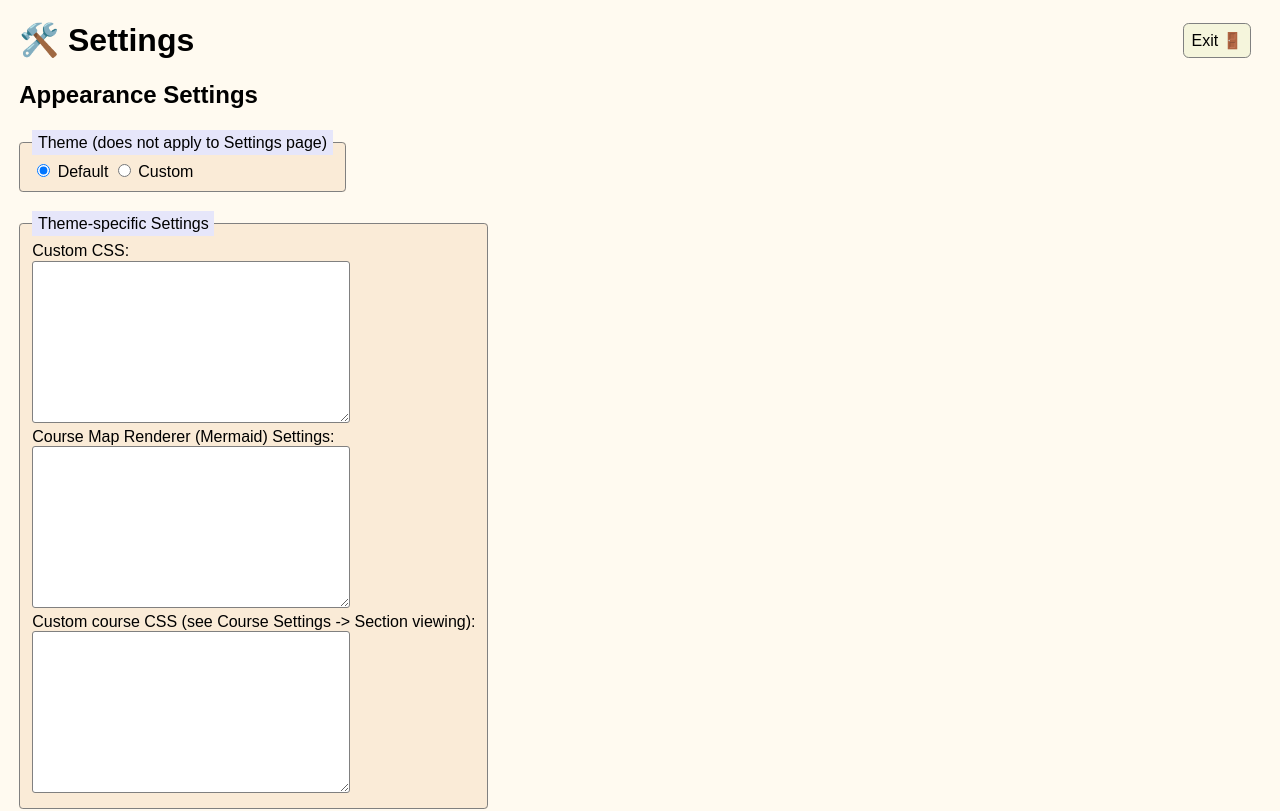
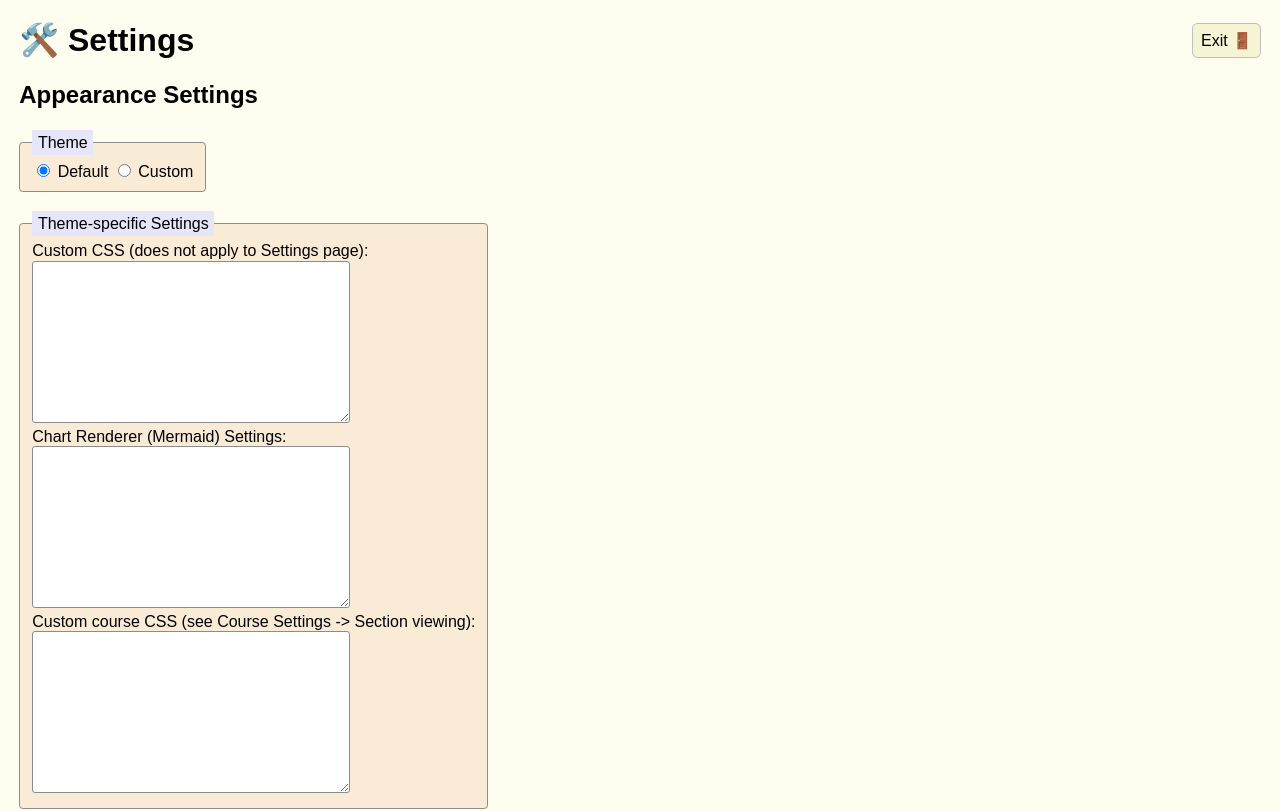
Before and after one commit to transkatgirl/frontend-test, a plain HTML site: page settings.html in a window 1280 px wide. Shown: the top 811 px of the page. Drawn offline with Linux system fonts and the light colour scheme.

Commit message:
CSS cleanup

```diff
--- a/settings.html
+++ b/settings.html
@@ -1,56 +1,10 @@
 <!DOCTYPE html>
 
 <head>
-	<style>
-		body {
-			font: 1em/1.2 sans-serif;
-			margin: 1lh;
-			background-color: floralwhite;
-		}
-
-		a {
-			color: unset;
-		}
-
-		fieldset {
-			width: fit-content;
-			border: 0.1em solid gray;
-			background-color: antiquewhite;
-			/*padding: 0.5em 1em 0.5em;*/
-			margin: 1lh 0;
-			border-radius: 0.2lh;
-		}
-
-		fieldset legend {
-			background-color: lavender;
-			padding: 0.15lh 0.3lh;
-		}
-
-		nav {
-			float: right;
-			margin: 0.5lh;
-		}
-
-		nav a {
-			background-color: beige;
-			border: 0.1em solid gray;
-			text-decoration: none;
-			border-radius: 0.3lh;
-			padding: 0.4lh;
-		}
-
-		textarea {
-			width: 24em;
-			height: 12em;
-			border: 0.1em solid gray;
-			border-radius: 0.2lh;
-			font: 1em monospace;
-		}
-
-	</style>
+	<link rel="stylesheet" href="theme.css" />
 </head>
 
-<body>
+<body class="settings">
 	<nav>
 		<a href="homepage.html">Exit 🚪</a>
 	</nav>
@@ -60,7 +14,7 @@
 		<section>
 			<h2>Appearance Settings</h2>
 			<fieldset>
-				<legend>Theme (does not apply to Settings page)</legend>
+				<legend>Theme</legend>
 				<input type="radio" id="theme-default" name="theme" checked />
 				<label for="theme-default">Default</label>
 				<input type="radio" id="theme-custom" name="theme" />
@@ -68,10 +22,10 @@
 			</fieldset>
 			<fieldset>
 				<legend>Theme-specific Settings</legend>
-				<label for="custom-css">Custom CSS:</label><br>
+				<label for="custom-css">Custom CSS (does not apply to Settings page):</label><br>
 				<textarea id="custom-css"></textarea>
 				<br>
-				<label for="custom-mermaid">Course Map Renderer (Mermaid) Settings:</label><br>
+				<label for="custom-mermaid">Chart Renderer (Mermaid) Settings:</label><br>
 				<textarea id="custom-mermaid"></textarea>
 				<br>
 				<label for="custom-course-css">Custom course CSS (see Course Settings -> Section viewing):</label><br>
--- a/theme.css
+++ b/theme.css
@@ -1,3 +1,5 @@
+/* TODO: convert as many adjustments into attributes to variables as reasonably possible, to allow for creating new theming with minimal effort */
+
 :root {
 	--background-color: hsl(47, 100%, 97%);
 
@@ -36,6 +38,44 @@ td {
 	padding: 0.05em;
 }
 
+@scope (.settings) {
+	nav {
+		float: right;
+		margin-top: 0.5lh;
+	}
+
+	nav a {
+		background-color: var(--button-color);
+		border: var(--primary-border);
+		border-radius: var(--button-border-radius);
+		padding: var(--button-padding);
+		margin-left: 0.5lh;
+		text-decoration: none;
+	}
+
+	fieldset {
+		width: fit-content;
+		border: var(--secondary-border);
+		border-radius: var(--card-border-radius);
+		background-color: antiquewhite;
+		margin: 1lh 0;
+	}
+
+	fieldset legend {
+		background-color: lavender;
+		padding: 0.15lh 0.3lh;
+	}
+
+	textarea {
+		width: 24em;
+		height: 12em;
+		border: var(--secondary-border);
+		border-radius: var(--card-border-radius);
+		font: 1em monospace;
+	}
+}
+
+@scope (.homepage) {
 	section {
 		background-color: var(--primary-card-color);
 		padding: var(--large-card-padding);
@@ -63,7 +103,6 @@ section h3 {
 		font-size: 1lh;
 	}
 
-@scope (.homepage) {
 	.active-courses {
 		display: flex;
 		flex-wrap: wrap;
@@ -74,12 +113,12 @@ section h3 {
 		text-decoration: unset;
 	}
 
-	nav.settings {
+	nav.related {
 		float: right;
 		margin-top: 0.5lh;
 	}
 
-	nav.settings a {
+	nav.related a {
 		background-color: var(--button-color);
 		border: var(--primary-border);
 		border-radius: var(--button-border-radius);
```
Also changed, not shown: homepage.html (+2 -2 lines). Lines whose indentation alone changed are shown as unchanged.
